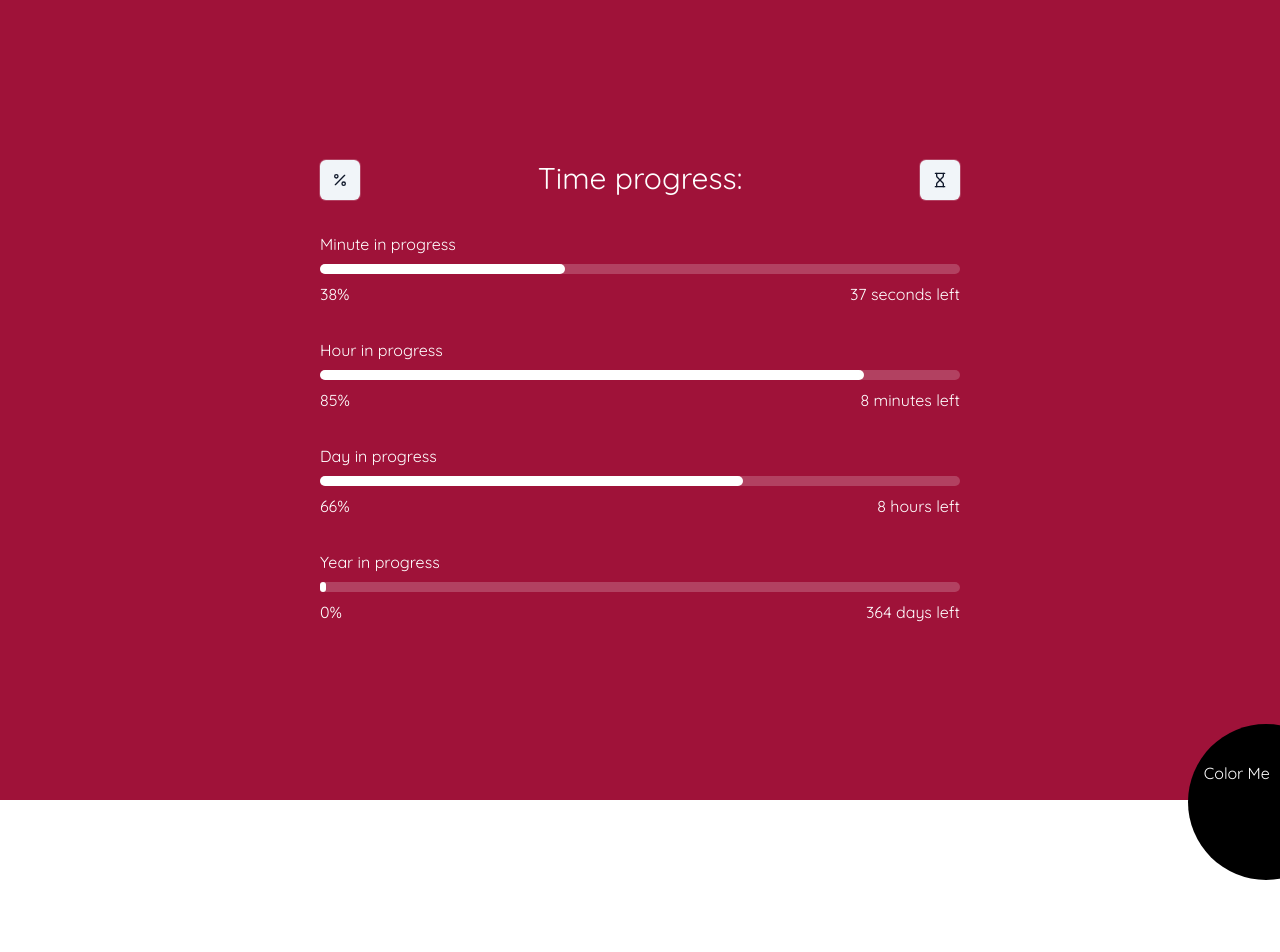
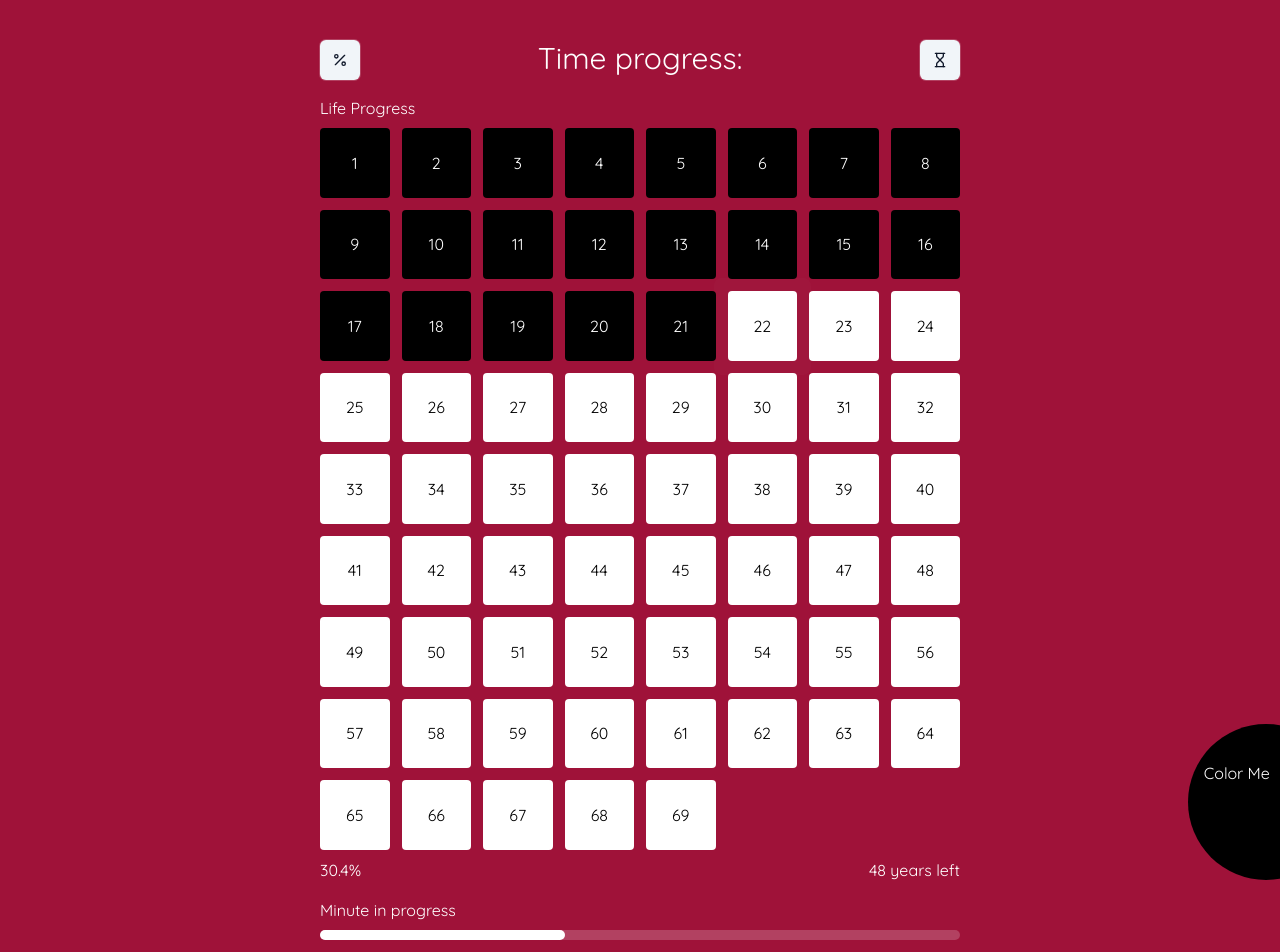
Before and after one commit to MrSnor/Time-Progress, a React (Vite) app: page / in a window 1280 px wide. Shown: the top 952 px of the page. Before the commit the page ends 800 px from the top, so only its background shows below. Built offline with nearby package versions, Linux system fonts and the light colour scheme.

Commit message:
add life progress
to show amount of years passed and years left

Signed-off-by: Partha Priyadarshi Das <66919291+MrSnor@users.noreply.github.com>

```diff
--- a/src/App.jsx
+++ b/src/App.jsx
@@ -1,3 +1,4 @@
+import LifeProgress from "@/components/LifeProgress/index.jsx";
 import ProgressDay from "@/components/ProgressDayAndYear/ProgressDay";
 import ProgressHour from "@/components/ProgressDayAndYear/ProgressHour";
 import ProgressMinute from "@/components/ProgressDayAndYear/ProgressMinute";
@@ -21,7 +22,7 @@ const Index = () => {
   return (
     <>
       <div
-        className={`grid min-h-screen place-content-center bg-rose-800 text-white transition duration-500 ${
+        className={`grid min-h-screen place-content-center bg-rose-800 py-10 text-white transition duration-500 ${
           theme === "dark" ? "grayscale" : ""
         }`}
       >
@@ -58,6 +59,7 @@ const Index = () => {
           </Toggle>
         </div>
         <div className="w-[90vw] sm:w-[40rem]">
+          <LifeProgress />
           <ProgressMinute />
           <ProgressHour />
           <ProgressDay />
--- a/src/baseTailwind.css
+++ b/src/baseTailwind.css
@@ -71,6 +71,7 @@
     @apply border-border;
     -webkit-tap-highlight-color: transparent;
   }
+
   body {
     @apply bg-background text-foreground;
     font-family: "Quicksand", sans-serif;
--- /dev/null
+++ b/src/components/LifeProgress/index.jsx
@@ -0,0 +1,80 @@
+import VisibilityContext from "@/contexts/Visibility/VisibilityContext.jsx";
+import { cn } from "@/lib/utils.js";
+import { useContext } from "react";
+
+const LifeProgress = () => {
+  const { isPercentVisible, isTimeLeftVisible } = useContext(VisibilityContext);
+
+  const baseYear = new Date("2003");
+
+  const currentYear = new Date();
+
+  const age = currentYear.getFullYear() - baseYear.getFullYear();
+
+  const expectedAge = 69;
+
+  const arr = [...Array(expectedAge)].map((_, i) => i + 1);
+  return (
+    <div>
+      <h2 className={""}>Life Progress</h2>
+      {/* Years passed */}
+      <div className="my-2 grid grid-cols-8 gap-3">
+        {arr.map((item, i) => {
+          return (
+            <div
+              key={i}
+              className={"relative grid aspect-square h-full w-full"}
+            >
+              {/* div for background effect */}
+              {item === age + 1 && (
+                <span
+                  className={cn(
+                    "absolute left-1/2 top-1/2 aspect-square h-[70%] w-[70%] origin-bottom-right -translate-x-1/2 -translate-y-1/2 rounded bg-white",
+                    item === age + 1 && "animate-ping",
+                  )}
+                ></span>
+              )}
+              <span
+                className={cn(
+                  `z-10 grid aspect-square h-full w-full place-content-center rounded bg-white p-1 text-black`,
+                  item <= age && "bg-black text-white",
+                )}
+              >
+                {item}
+              </span>
+            </div>
+          );
+        })}
+      </div>
+      {/* stats*/}
+      <div
+        className={cn(
+          "flex justify-between transition-all duration-300 ease-in-out",
+          // collapse the div if neither of the stat is visible
+          isPercentVisible || isTimeLeftVisible ? "max-h-10" : "max-h-0",
+        )}
+      >
+        {/* years left in percentage */}
+        <span
+          className={cn(
+            "transition-opacity duration-300 ease-in-out",
+            isPercentVisible ? "opacity-100" : "opacity-0",
+          )}
+        >
+          {((age / expectedAge) * 100).toFixed(1)}%
+        </span>
+        {/* years left in numbers */}
+        <span
+          className={cn(
+            "transition-opacity duration-300 ease-in-out",
+            isTimeLeftVisible ? "opacity-100" : "opacity-0",
+          )}
+        >
+          {expectedAge - age} years left
+        </span>
+      </div>
+    </div>
+  );
+};
+
+export default LifeProgress;
```
